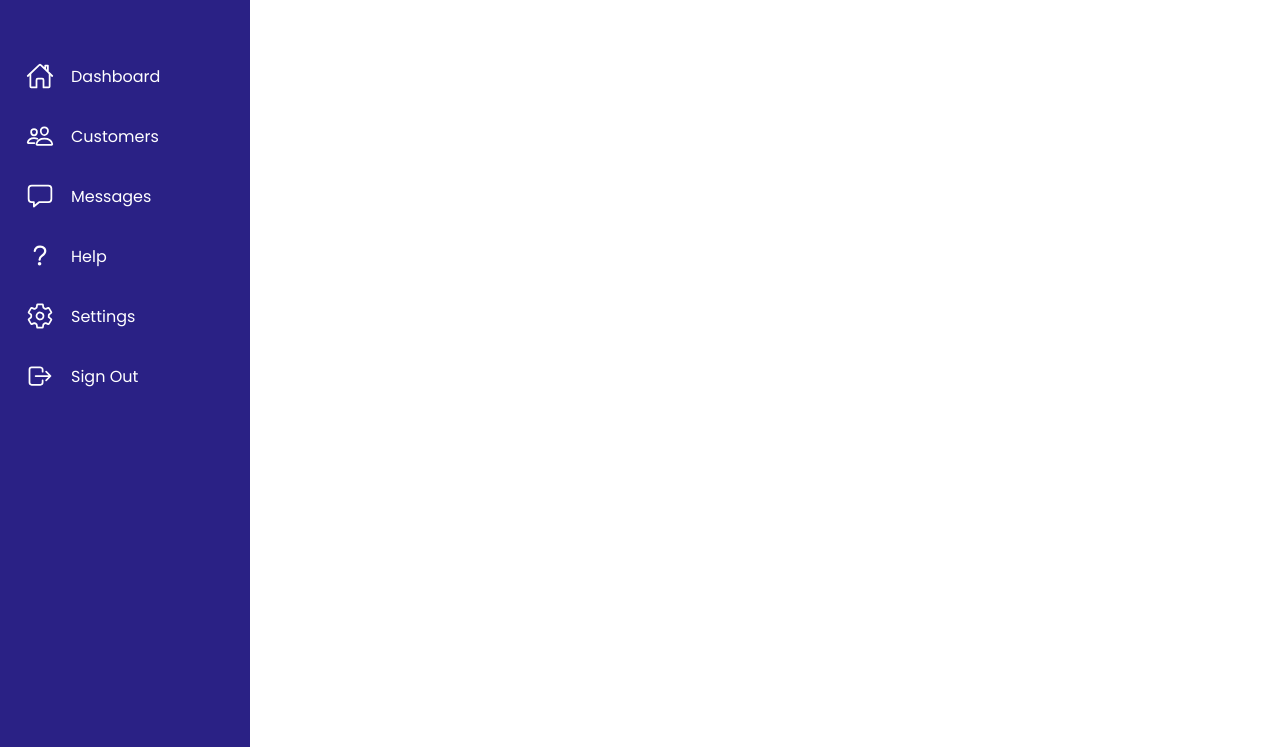
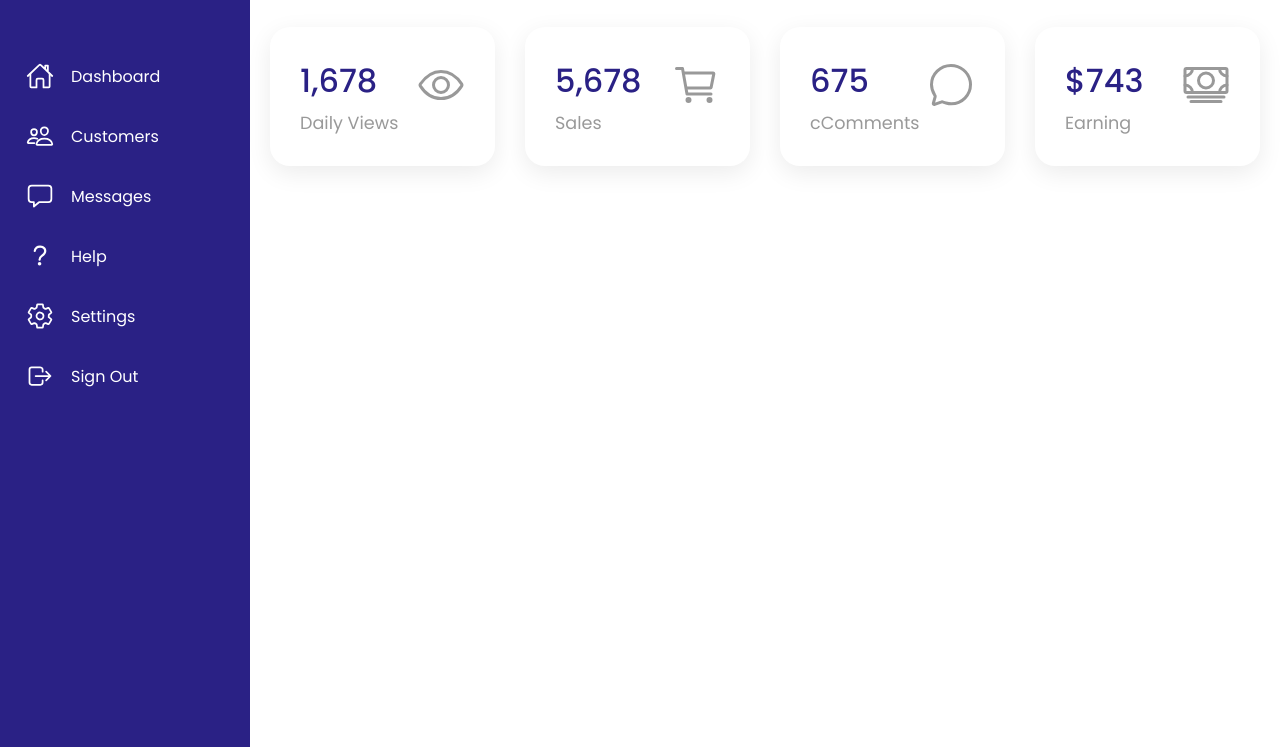
Before and after one commit to violetauko/admin-dashboard, a plain HTML site: page index.html in a window 1280 px wide. Shown: the part 53-800 px from the top of the page. Drawn offline with nearby package versions, Linux system fonts and the light colour scheme.

Commit message:
cards display

```diff
--- a/css/styles.css
+++ b/css/styles.css
@@ -190,3 +190,45 @@ body {
   height: 100%;
   object-fit: cover;
 }
+/* --------------cards----------- */
+.cardBox{
+  position: relative;
+  width: 100%;
+  padding: 20px;
+  display: grid;
+  grid-template-columns: repeat(4, 1fr);
+  grid-gap:30px;
+}
+.cardBox .card{
+  position: relative;
+  background: var(--white);
+  padding: 30px;
+  border-radius: 20px;
+  display: flex;
+  cursor: pointer;
+  justify-content: space-between;
+  box-shadow: 0 7px 25px rgba(0, 0, 0, 0.08);
+}
+.cardBox .card .numbers{
+  position: relative;
+  font-weight: 500;
+  font-size: 2rem;
+  color: var(--blue);
+}
+.cardBox .card .cardName{
+  color: var(--black2);
+  font-size: 1.1rem;
+  margin-top: 5px;
+}
+.cardBox .card .iconBox{
+  font-size: 3rem;
+  color: var(--black2);
+}
+.cardBox .card:hover{
+  background: var(--blue);
+}
+.cardBox .card:hover .numbers,
+.cardBox .card:hover .cardName,
+.cardBox .card:hover .iconBox{
+  color: var(--white);
+}
--- a/index.html
+++ b/index.html
@@ -68,7 +68,6 @@
           </li>
         </ul>
       </div>
-    </div>
 
     <!-- -----------main---------- -->
     <div class="main">
@@ -86,9 +85,56 @@
           <img src="images/pp.jpg" alt="" />
         </div>
       </div>
+
+          <!-- --------------------cards------------------- -->
+
+      <div class="cardBox">
+        <div class="card">
+          <div>
+            <div class="numbers">1,678</div>
+            <div class="cardName">Daily Views</div>
+          </div>
+          <div class="iconBox">
+            <ion-icon name="eye-outline"></ion-icon>
+          </div>
+        </div>
+        <div class="card">
+          <div>
+            <div class="numbers">5,678</div>
+            <div class="cardName">Sales</div>
+          </div>
+          <div class="iconBox">
+            <ion-icon name="cart-outline"></ion-icon>
+          </div>
+        </div>
+        <div class="card">
+          <div>
+            <div class="numbers">675</div>
+            <div class="cardName">cComments</div>
+          </div>
+
+          <div class="iconBox">
+            <ion-icon name="chatbubble-outline"></ion-icon>
+          </div>
+        </div>
+        <div class="card">
+          <div>
+            <div class="numbers">$743</div>
+            <div class="cardName">Earning</div>
+          </div>
+          <div class="iconBox">
+            <ion-icon name="cash-outline"></ion-icon>
+          </div>
+        </div>
+      </div>
+
     </div>
+  </div>
+
+
 
     <script src="js/main.js"></script>
+
 
     <!-- ionicons -->
     <script
```
